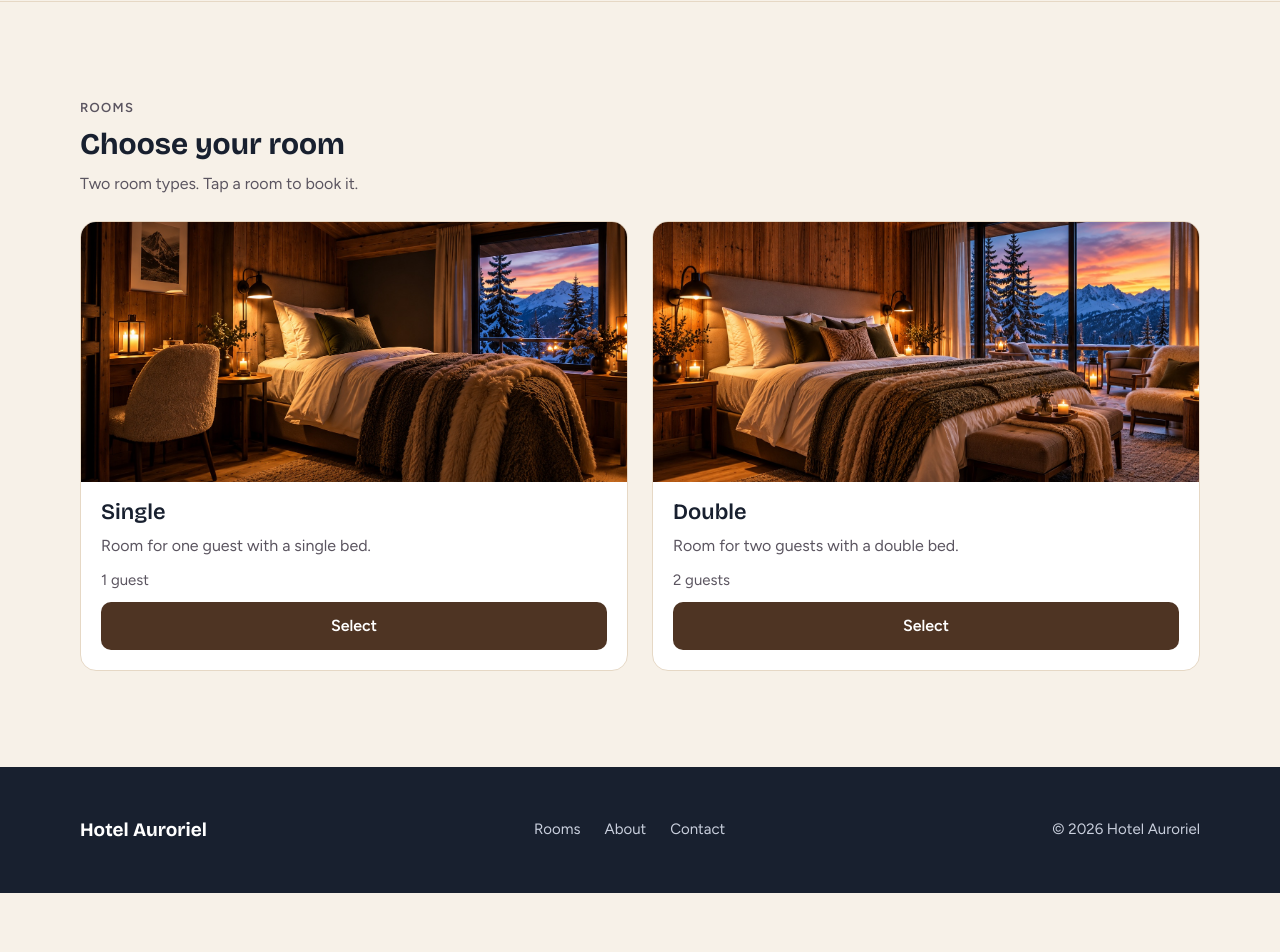
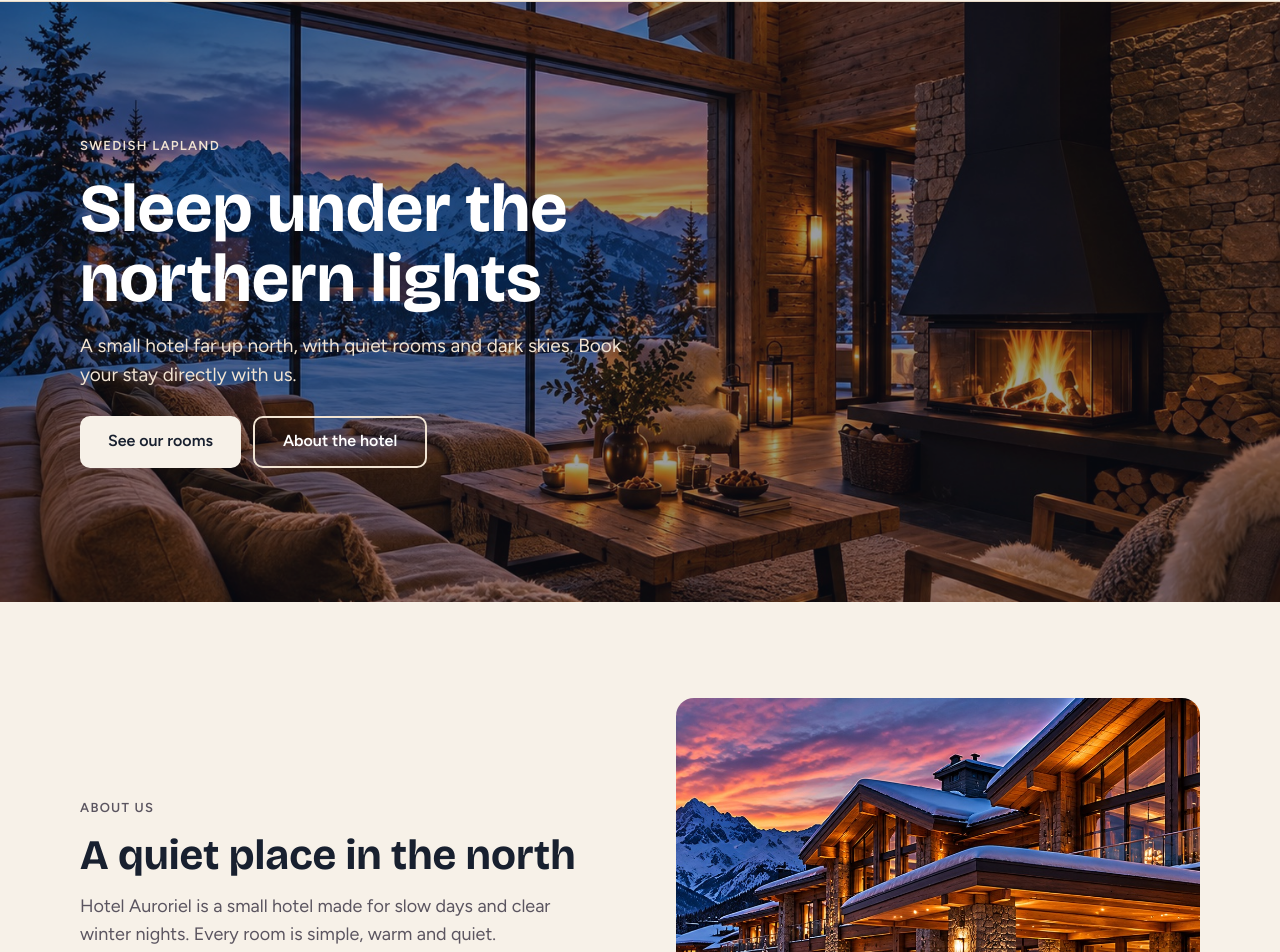
Before and after one commit to jkatariina/hotel-booking-app, a React (Create React App) app in the folder frontend/: page / in a window 1280 px wide. Shown: the part 75-1027 px from the top of the page. Before the commit the page ends 968 px from the top, so only its background shows below. Built offline with nearby package versions, Linux system fonts and the light colour scheme.

Commit message:
feat(frontend): add hero and about sections

```diff
--- a/frontend/src/App.js
+++ b/frontend/src/App.js
@@ -1,6 +1,8 @@
 import { useState } from "react";
 import Header from "./components/Header";
 import Footer from "./components/Footer";
+import Hero from "./components/Hero";
+import About from "./components/About";
 import RoomCard from "./components/RoomCard";
 import BookingForm from "./components/BookingForm";
 import BookingConfirmation from "./components/BookingConfirmation";
@@ -39,6 +41,9 @@ function App() {
 						<BookingConfirmation booking={confirmedBooking} onBack={() => setConfirmedBooking(null)} />
 					</div>
 				) : (
+					<>
+						<Hero />
+						<About />
 						<section id="rooms" className="container section rooms">
 							<div className="section-heading">
 								<span className="eyebrow">Rooms</span>
@@ -51,6 +56,7 @@ function App() {
 								))}
 							</div>
 						</section>
+					</>
 				)}
 				{selectedRoom && (
 					<BookingForm
--- /dev/null
+++ b/frontend/src/components/About.js
@@ -0,0 +1,25 @@
+function About() {
+	return (
+		<section id="about" className="container section about">
+			<div className="about-text">
+				<span className="eyebrow">About us</span>
+				<h2>A quiet place in the north</h2>
+				<p>
+					Hotel Auroriel is a small hotel made for slow days and clear winter nights. Every room is
+					simple, warm and quiet.
+				</p>
+				<p>
+					In the dark season you can often see the northern lights right outside. In summer, the
+					midnight sun takes over.
+				</p>
+			</div>
+			<img
+				src="/images/hotell.jpg"
+				alt="Hotel Auroriel entrance in the snow at sunset"
+				className="about-image"
+			/>
+		</section>
+	);
+}
+
+export default About;
--- /dev/null
+++ b/frontend/src/components/Hero.js
@@ -0,0 +1,26 @@
+function Hero() {
+	return (
+		<section className="hero">
+			<img
+				src="/images/header.jpg"
+				alt="Lounge with a fireplace and a view of snowy mountains"
+				className="hero-image"
+			/>
+			<div className="container hero-content">
+				<span className="hero-eyebrow">Swedish Lapland</span>
+				<h1>Sleep under the northern lights</h1>
+				<p>A small hotel far up north, with quiet rooms and dark skies. Book your stay directly with us.</p>
+				<div className="hero-actions">
+					<a href="#rooms" className="button-light">
+						See our rooms
+					</a>
+					<a href="#about" className="button-outline">
+						About the hotel
+					</a>
+				</div>
+			</div>
+		</section>
+	);
+}
+
+export default Hero;
--- a/frontend/src/index.css
+++ b/frontend/src/index.css
@@ -141,6 +141,133 @@ main {
 
 .footer-nav a:hover {
 	color: #ffffff;
+}
+
+.hero {
+	position: relative;
+	min-height: 560px;
+	display: flex;
+	align-items: flex-end;
+	overflow: hidden;
+	background: var(--color-text);
+	color: #ffffff;
+}
+
+.hero-image {
+	position: absolute;
+	inset: 0;
+	width: 100%;
+	height: 100%;
+	object-fit: cover;
+	object-position: center 55%;
+}
+
+.hero::after {
+	content: "";
+	position: absolute;
+	inset: 0;
+	background: rgba(15, 20, 32, 0.42);
+}
+
+.hero-content {
+	position: relative;
+	z-index: 1;
+	padding-bottom: 56px;
+	display: flex;
+	flex-direction: column;
+	gap: 14px;
+}
+
+.hero-eyebrow {
+	font-size: 13px;
+	font-weight: 600;
+	letter-spacing: 0.1em;
+	text-transform: uppercase;
+	color: var(--color-sand);
+}
+
+.hero h1 {
+	max-width: 640px;
+	font-size: 40px;
+	font-weight: 700;
+	line-height: 1.06;
+}
+
+.hero p {
+	max-width: 560px;
+	font-size: 17px;
+	color: var(--color-sand);
+}
+
+.hero-actions {
+	margin-top: 8px;
+	display: flex;
+	flex-direction: column;
+	gap: 12px;
+}
+
+.button-light,
+.button-outline {
+	min-height: 52px;
+	display: inline-flex;
+	align-items: center;
+	justify-content: center;
+	padding: 0 28px;
+	border-radius: 10px;
+	font-weight: 600;
+	text-decoration: none;
+}
+
+.button-light {
+	background: var(--color-background);
+	color: var(--color-text);
+}
+
+.button-light:hover {
+	background: #ffffff;
+}
+
+.button-outline {
+	border: 2px solid var(--color-sand);
+	color: #ffffff;
+}
+
+.button-outline:hover {
+	background: rgba(255, 255, 255, 0.12);
+}
+
+.button-light:focus-visible,
+.button-outline:focus-visible {
+	outline: 3px solid #ffffff;
+	outline-offset: 3px;
+}
+
+.about {
+	display: flex;
+	flex-direction: column;
+	gap: 28px;
+}
+
+.about-text {
+	display: flex;
+	flex-direction: column;
+	gap: 14px;
+}
+
+.about-text h2 {
+	font-size: 30px;
+	font-weight: 700;
+}
+
+.about-text p {
+	color: var(--color-muted);
+}
+
+.about-image {
+	width: 100%;
+	height: 240px;
+	border-radius: 16px;
+	object-fit: cover;
 }
 
 .rooms {
@@ -473,6 +600,18 @@ main {
 		display: flex;
 	}
 
+	.hero h1 {
+		font-size: 52px;
+	}
+
+	.hero-actions {
+		flex-direction: row;
+	}
+
+	.about-image {
+		height: 320px;
+	}
+
 	.room-list {
 		grid-template-columns: repeat(2, minmax(0, 1fr));
 	}
@@ -518,6 +657,45 @@ main {
 		font-size: 22px;
 	}
 
+	.hero {
+		min-height: 600px;
+		align-items: center;
+	}
+
+	.hero-content {
+		padding-bottom: 0;
+		gap: 18px;
+	}
+
+	.hero h1 {
+		font-size: 68px;
+		line-height: 1.02;
+	}
+
+	.hero p {
+		font-size: 19px;
+	}
+
+	.about {
+		display: grid;
+		grid-template-columns: repeat(2, minmax(0, 1fr));
+		align-items: center;
+		gap: 72px;
+	}
+
+	.about-text h2 {
+		font-size: 42px;
+	}
+
+	.about-text p {
+		font-size: 18px;
+	}
+
+	.about-image {
+		height: 420px;
+		border-radius: 18px;
+	}
+
 	.footer-inner {
 		flex-direction: row;
 		justify-content: space-between;
```
Lines whose indentation alone changed are shown as unchanged.
